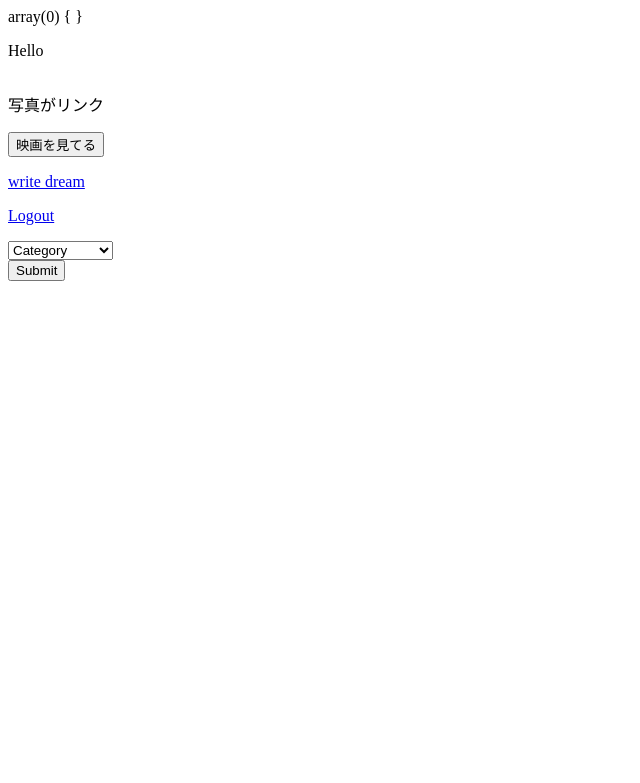
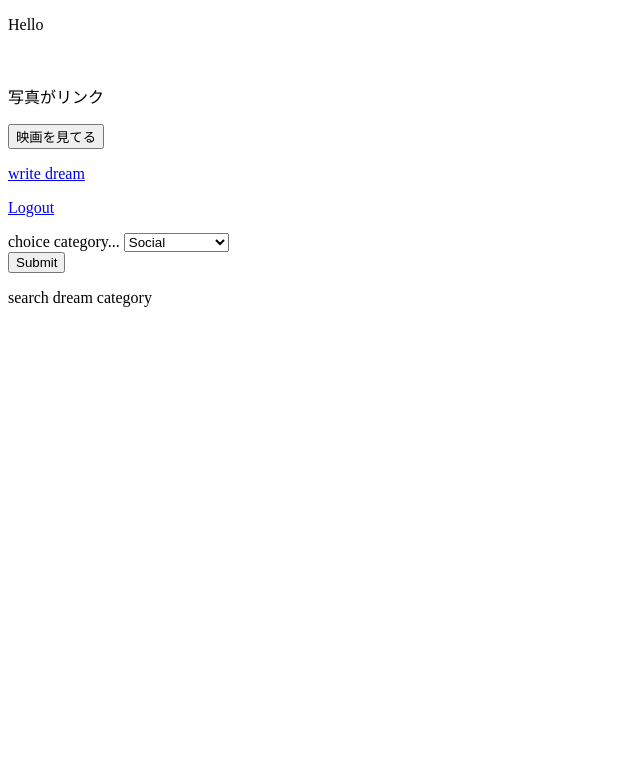
Before and after one commit to team-takoyaki/mydream, a PHP site: page /top.php in a window 1280 px wide. Shown: the top 783 px of the page, without its empty margins (0-640 px from the left). Run offline with PHP 8.4, Linux system fonts and the light colour scheme; the visitor is signed in with stand-in values (Sample User, id 1); data that the repository does not hold is empty; some libraries are stand-ins or nearby versions.

Commit message:
fix display search category result

```diff
--- a/tmpl/top.html.php
+++ b/tmpl/top.html.php
@@ -29,8 +29,8 @@ $users = unserialize($_SESSION['up']);
     </p>
     <form method="GET">
         <div class="item">
+            choice category...
             <select name="category">
-                <option value="">Category</option>
                 <option value="social">Social</option>
                 <option value="politics">Politics</option>
                 <option value="life">Life</option>
@@ -46,6 +46,20 @@ $users = unserialize($_SESSION['up']);
         </div>
         <button>Submit</button>
     </form>
+    <?php if ($is_choice === true) {?>
+        <p>search category...<?= $category;?></p>
+        <?php foreach($dreams as $dream) {?>
+            <dl>
+                <dt><?= $dream['title'];?></dt>
+                <dd><?= $dream['body'];?></dd>
+            </dl>
+        <?php }?>
+        <?php if (count($dreams) === 0) {?>
+            <p>Nothing dream ...</p>
+        <?php }?>
+    <?php } else {?>
+        <p>search dream category</p>
+    <?php }?>
     <script type="text/javascript" src="scripts/jquery-1.7.2.min.js"></script>
     <script type="text/javascript" src="scripts/geolocation.js"></script>
     <script type="text/javascript" src="scripts/top.js"></script>
--- a/top.php
+++ b/top.php
@@ -4,21 +4,20 @@ require_once('profile.php');
 require_once('lib/model.php');
 session_start();
 if (isset($_SESSION['up'])) {
+    $category = 'social';
+    $is_choice = false;
     if (isset($_GET['category']) === true && $_GET['category'] !== '') {
         $category = $_GET['category'];
-    } else {
-        $category = 'social';
+        $is_choice = true;
     }
     $dbh = connect_db();
+    if ($dbh === null) {
+        echo 'error';
+        exit();
+    }
     $dreams = select_dream_from_category($dbh, $category);
     $dbh = null;
-    if ($dreams !== null) {
-        if (is_array($dreams) === true) {
-            var_dump($dreams);
-        } else {
-            echo 'nothing dream...';
-        }
-    } else {
+    if ($dreams === null) {
         echo 'error';
     }
     include_once('tmpl/top.html.php');
```
